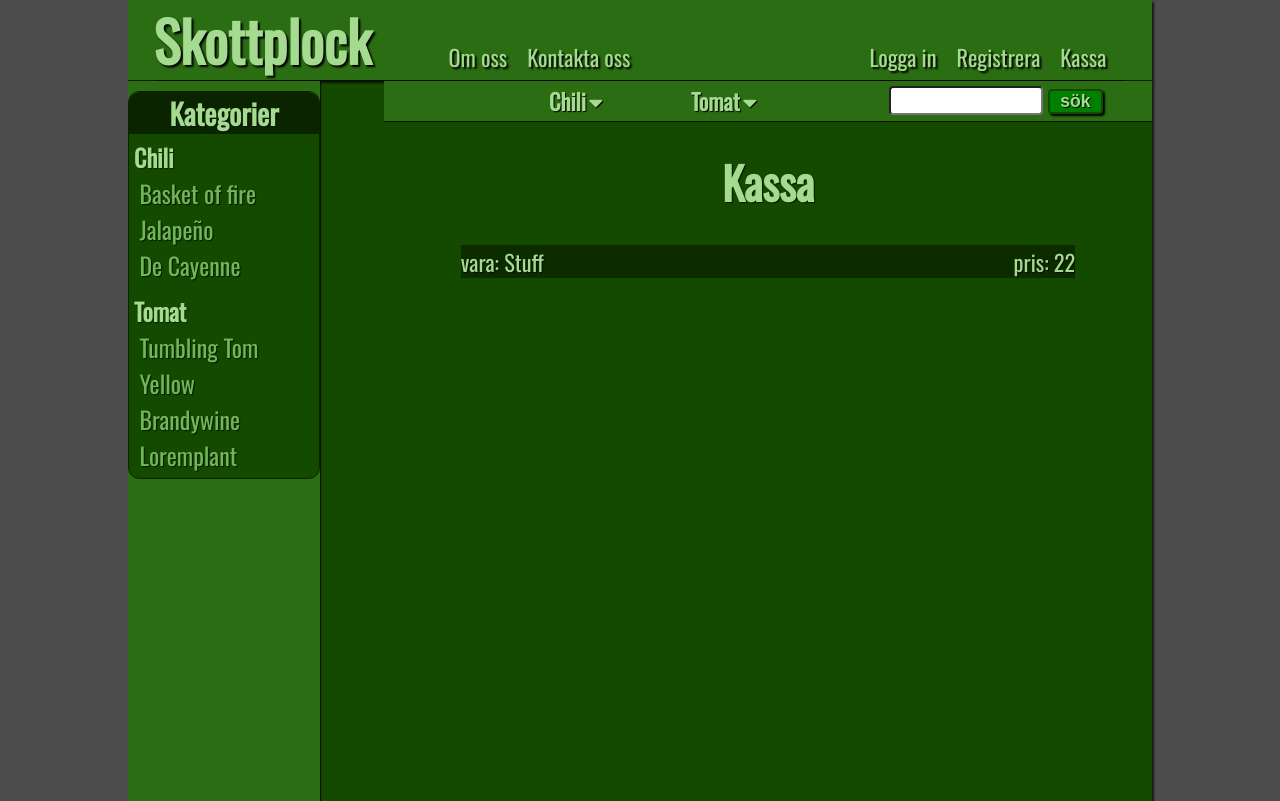
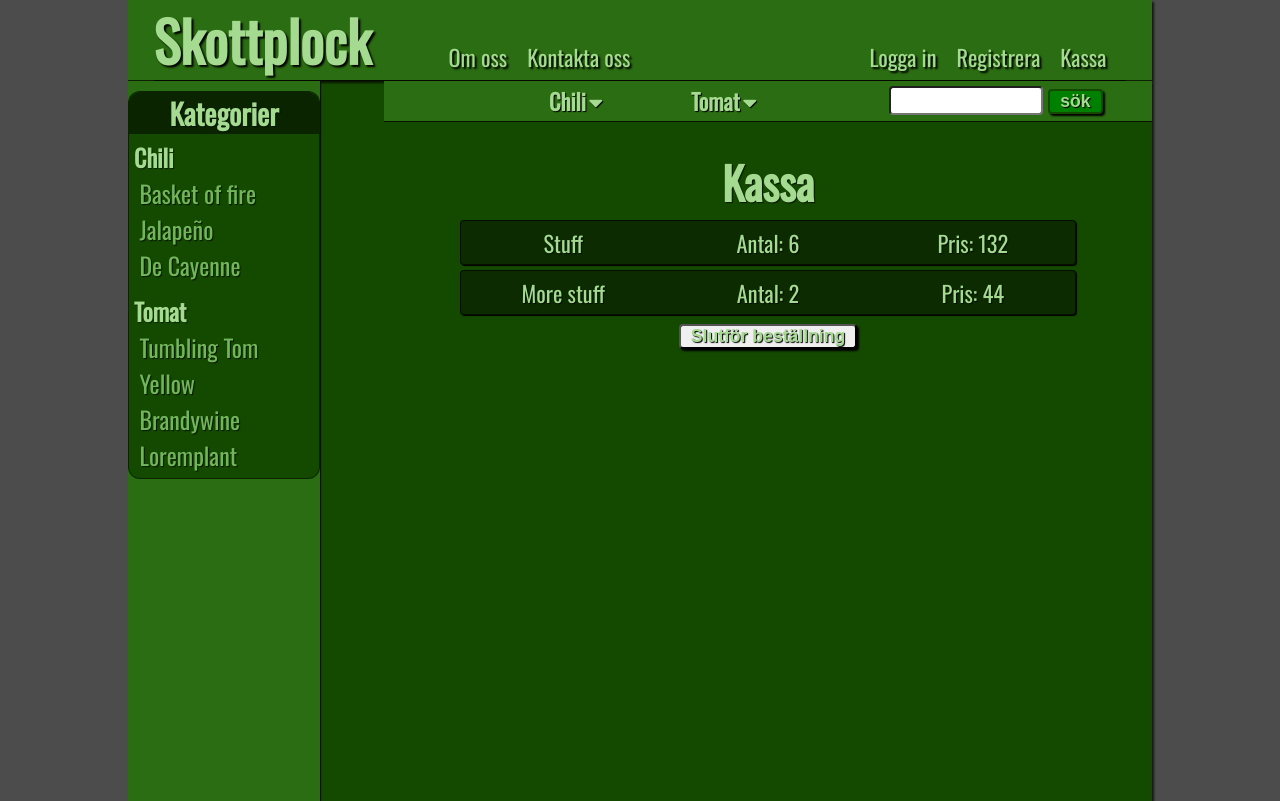
Before and after one commit to Cancain/skottplock, a React (Create React App) app: page /cart in a window 1280 px wide. Built offline with nearby package versions, Linux system fonts and the light colour scheme.

Commit message:
late commit

```diff
--- a/src/Components/UI/AddToCartBtn/AddToCartBtn.js
+++ b/src/Components/UI/AddToCartBtn/AddToCartBtn.js
@@ -4,7 +4,7 @@ import style from "./AddToCartBtn.module.css";
 
 const addToCartBtn = props => {
   return (
-    <div className={style.AddToCartBtn}>
+    <div onClick={props.click} className={style.AddToCartBtn}>
       <button>Lägg till i varukorg</button>
     </div>
   );
--- a/src/Containers/App.js
+++ b/src/Containers/App.js
@@ -5,7 +5,10 @@ import "./App.css";
 
 class App extends Component {
   state = {
-    items: [{ id: 0, name: "Stuff", price: 22, ammount: 2 }]
+    items: [
+      { id: 0, name: "Stuff", price: 22, ammount: 6 },
+      { id: 1, name: "More stuff", price: 22, ammount: 2 }
+    ]
   };
   render() {
     return (
--- a/src/Containers/ProductDisplay/ProductDisplay.js
+++ b/src/Containers/ProductDisplay/ProductDisplay.js
@@ -10,12 +10,14 @@ const productDisplay = props => {
   const id = product.get("id");
   const subId = product.get("subId");
 
+  console.log(props);
+
   return (
     <div className={style.ProductDisplay}>
       <h1>{clones[id].subItems[subId].name}</h1>
       <strong>Pris: {clones[id].subItems[subId].price} SEK</strong>
       <p>{clones[id].subItems[subId].desc}</p>
-      <AddToCartBtn />
+      <AddToCartBtn click={() => props.addToCart()} />
     </div>
   );
 };
--- a/src/Containers/ShoppingCart/ShoppingCart.js
+++ b/src/Containers/ShoppingCart/ShoppingCart.js
@@ -1,6 +1,7 @@
 import React, { useState } from "react";
 
 import style from "./ShoppingCart.module.css";
+import Button from "../../Components/UI/Button/Button";
 
 const shoppingCart = props => {
   const [items] = useState(props.items);
@@ -9,9 +10,10 @@ const shoppingCart = props => {
 
   const displayItems = items.map(item => {
     return (
-      <div className={style.ItemWrapper}>
-        <p>vara: {item.name}</p>
-        <p>pris: {item.price}</p>
+      <div key={item.id} className={style.ItemWrapper}>
+        <p>{item.name}</p>
+        <p>Antal: {item.ammount}</p>
+        <p>Pris: {item.price * item.ammount}</p>
       </div>
     );
   });
@@ -20,6 +22,7 @@ const shoppingCart = props => {
     <div>
       <h1 className={style.ShoppingCart}>Kassa</h1>
       <ul>{displayItems}</ul>
+      <Button text="Slutför beställning" />
     </div>
   );
 };
--- a/src/Containers/ShoppingCart/ShoppingCart.module.css
+++ b/src/Containers/ShoppingCart/ShoppingCart.module.css
@@ -3,10 +3,17 @@
 }
 
 .ItemWrapper {
-  margin: 30px auto 0 auto;
-  display: flex;
-  flex-flow: row;
-  justify-content: space-between;
+  margin: 5px auto 0 auto;
+  display: grid;
+  grid-template-columns: 1fr 1fr 1fr;
   width: 80%;
   background-color: rgba(0, 0, 0, 0.4);
+  padding: 5px 0;
+  border: 1px solid rgba(0, 0, 0, 0.7);
+  border-radius: 4px;
+  box-shadow: 1px 1px 1px black;
 }
+
+.ItemWrapper p {
+  margin: auto 10%;
+}
```
